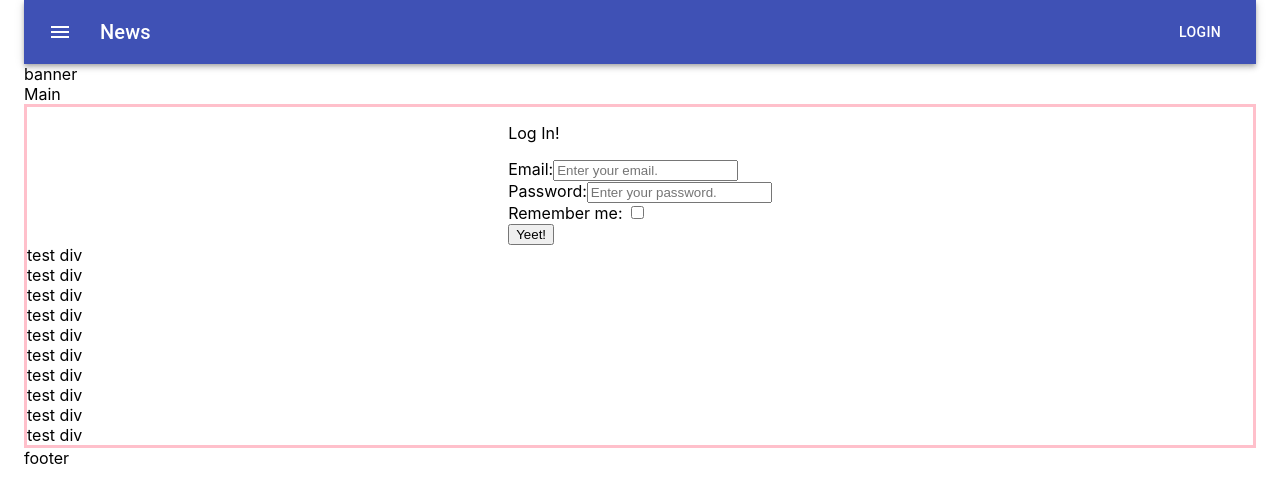
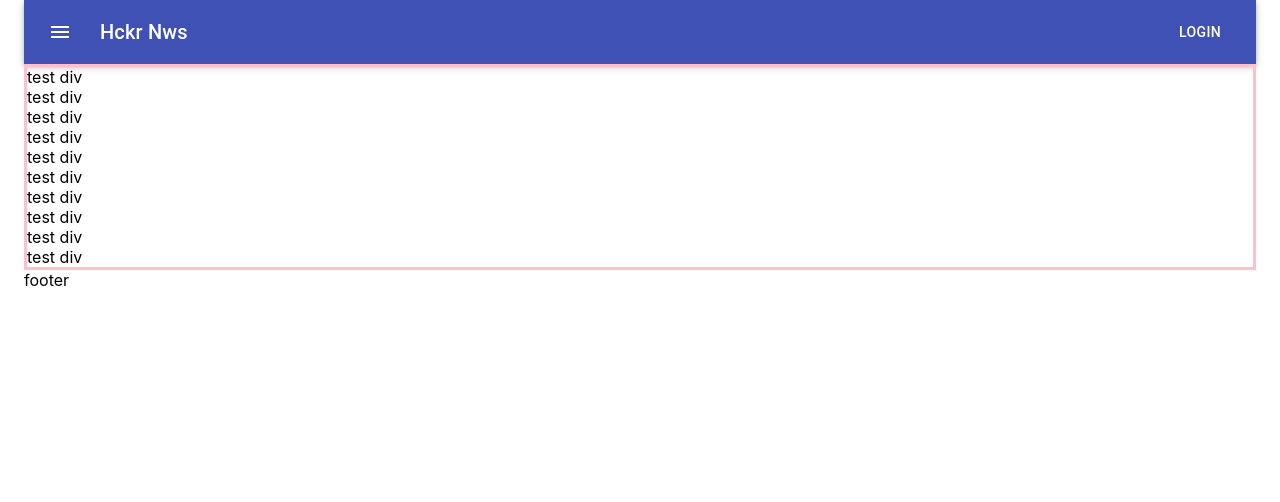
Before and after one commit to trycrmr/react-playground, a React (Create React App) app: page / in a window 1280 px wide. Shown: the top 502 px of the page. Built offline with nearby package versions, Linux system fonts and the light colour scheme.

Commit message:
Cleans up some layout stuff

```diff
--- a/src/FlexLayout.js
+++ b/src/FlexLayout.js
@@ -5,7 +5,6 @@ import AuthForm from "./AuthForm";
 const FlexLayout = (props) => {
   return (
     <section className="flex-layout">
-      <AuthForm />
       {Array(10)
         .fill("test div")
         .map((thisDiv) => (
--- a/src/Header.js
+++ b/src/Header.js
@@ -5,7 +5,6 @@ const Header = () => {
   return (
     <>
       <Nav />
-      <Banner />
     </>
   );
 };
--- a/src/Main.js
+++ b/src/Main.js
@@ -4,7 +4,6 @@ import FlexLayout from "./FlexLayout";
 const Main = () => {
   return (
     <>
-      Main <br />
       <FlexLayout />
     </>
   );
--- a/src/Nav.js
+++ b/src/Nav.js
@@ -35,7 +35,7 @@ export default function ButtonAppBar() {
             <MenuIcon />
           </IconButton>
           <Typography variant="h6" className={classes.title}>
-            News
+            Hckr Nws
           </Typography>
           <Button color="inherit">Login</Button>
         </Toolbar>
```
